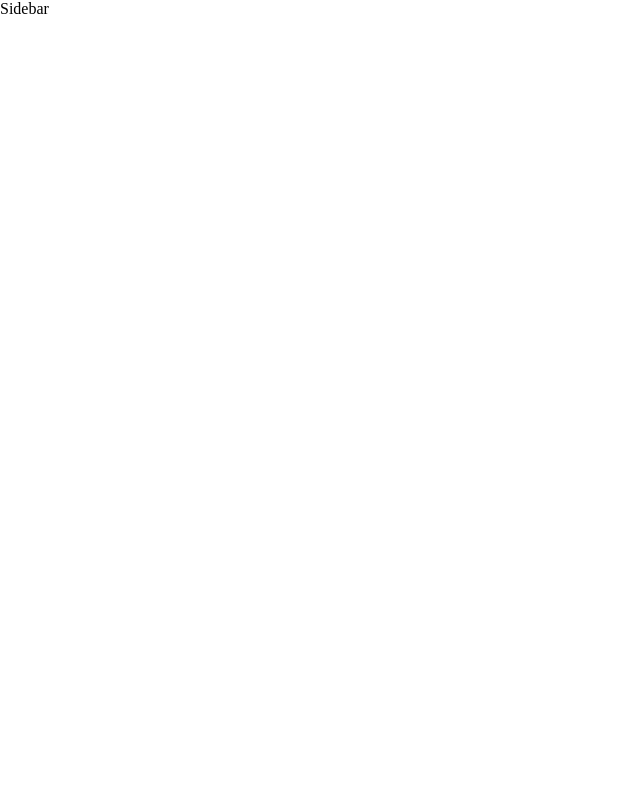
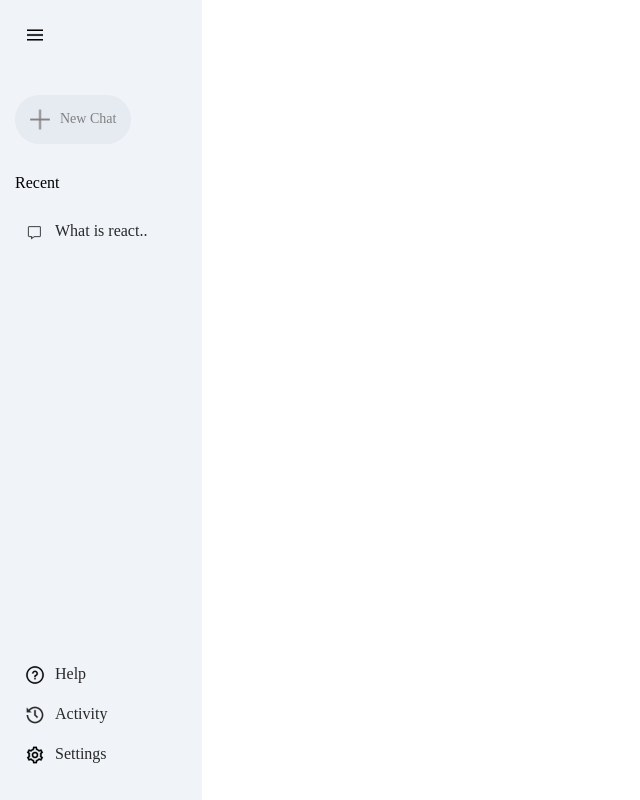
Before and after one commit to fmfahath/google-gemini, a React (Vite) app: page / in a window 1280 px wide. Shown: the whole page, without its empty margins (0-640 px from the left). Built offline with nearby package versions, Linux system fonts and the light colour scheme.

Commit message:
frontend -- sidebar created, css added

```diff
--- a/src/components/sidebar/Sidebar.css
+++ b/src/components/sidebar/Sidebar.css
@@ -0,0 +1,66 @@
+.sidebar {
+    min-height: 100vh;
+    display: inline-flex;
+    flex-direction: column;
+    justify-content: space-between;
+    background-color: #f0f4f9;
+    padding: 25px 15px;
+}
+
+.sidebar img {
+    width: 20px;
+}
+
+.sidebar .menu {
+    display: block;
+    margin-left: 10px;
+    cursor: pointer;
+}
+
+.sidebar .new-chat {
+    margin-top: 50px;
+    display: inline-flex;
+    align-items: center;
+    gap: 10px;
+    padding: 10px 15px;
+    background-color: #e6eaf1;
+    border-radius: 50px;
+    font-size: 14px;
+    color: grey;
+    cursor: pointer;
+}
+
+.sidebar .recent {
+    display: flex;
+    flex-direction: column;
+}
+
+.sidebar .recent-title {
+    margin-top: 30px;
+    margin-bottom: 20px;
+}
+
+.sidebar .recent-entry {
+    display: flex;
+    align-items: start;
+    gap: 10px;
+    padding: 10px;
+    padding-right: 40px;
+    border-radius: 50px;
+    color: #282828;
+    cursor: pointer;
+}
+
+.sidebar .recent-entry:hover {
+    background-color: #e6eaf1;
+}
+
+.sidebar .bottom {
+    display: flex;
+    flex-direction: column;
+}
+
+.sidebar .bottom-item {
+    padding-right: 10px;
+    cursor: pointer;
+}
--- a/src/components/sidebar/Sidebar.jsx
+++ b/src/components/sidebar/Sidebar.jsx
@@ -1,9 +1,41 @@
 import React from 'react'
 import './sidebar.css'
+import { assets } from '../../assets/assets'
+
 
 const Sidebar = () => {
     return (
-        <div>Sidebar</div>
+        <div className='sidebar'>
+            <div className="top">
+                <img src={assets.menu_icon} alt="" className="menu" />
+                <div className="new-chat">
+                    <img src={assets.plus_icon} alt="" />
+                    <p>New Chat</p>
+                </div>
+                <div className="recent">
+                    <p className="recent-title">Recent</p>
+                    <div className="recent-entry">
+                        <img src={assets.message_icon} alt="" />
+                        <p>What is react..</p>
+                    </div>
+                </div>
+            </div>
+
+            <div className="bottom">
+                <div className="bottom-item recent-entry">
+                    <img src={assets.question_icon} alt="" />
+                    <p>Help</p>
+                </div>
+                <div className="bottom-item recent-entry">
+                    <img src={assets.history_icon} alt="" />
+                    <p>Activity</p>
+                </div>
+                <div className="bottom-item recent-entry">
+                    <img src={assets.setting_icon} alt="" />
+                    <p>Settings</p>
+                </div>
+            </div>
+        </div>
     )
 }
 
```
